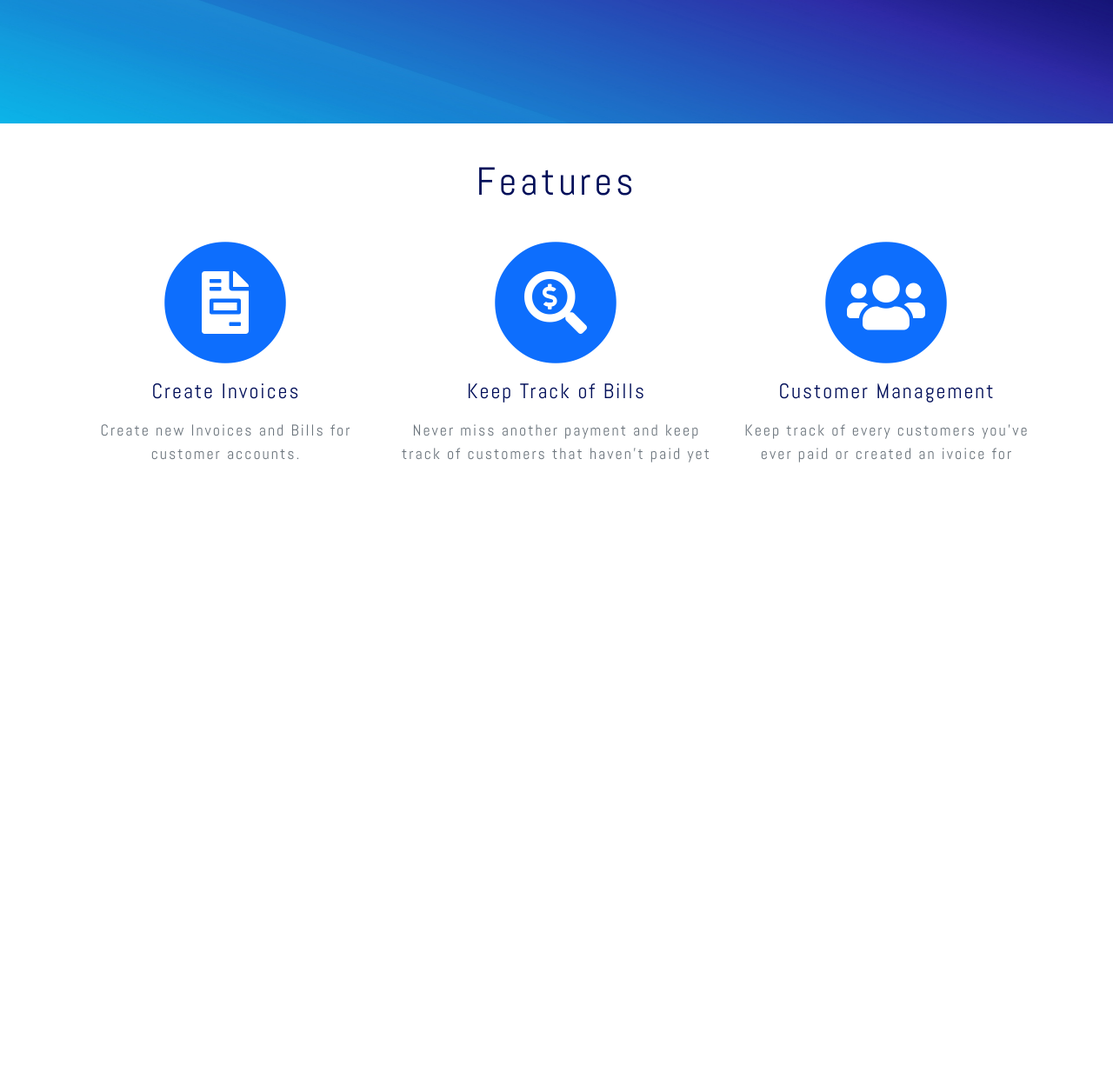
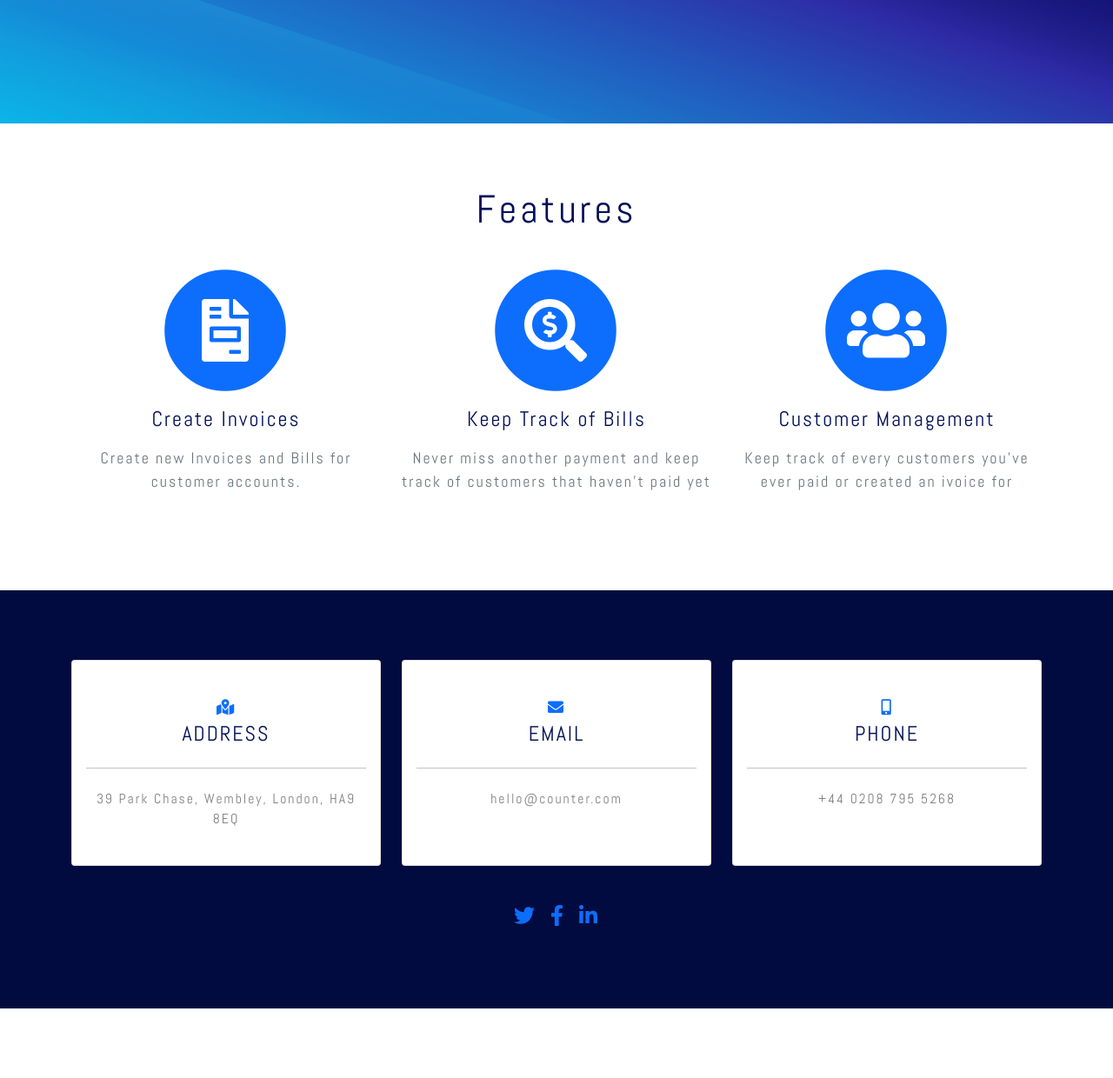
Before and after one commit to R-Prince/counter_ms4, a Django app: page / in a window 1280 px wide. Shown: the part 640-1880 px from the top of the page at 87% size. Before the commit the page ends 1172 px from the top, so only its background shows below. Run offline with Django 3.2, Linux system fonts and the light colour scheme; some libraries are stand-ins or nearby versions.

Commit message:
Add contact us section to homepage

```diff
--- a/home/templates/home/index.html
+++ b/home/templates/home/index.html
@@ -18,7 +18,7 @@
             </div>
         </div>
     </div>
-    <!-- Services-->
+    <!-- Features-->
     <section class="page-section" id="features">
         <div class="container">
             <div class="text-center">
@@ -52,4 +52,46 @@
             </div>
         </div>
     </section>
+    <!-- Contact-->
+    <section class="contact-section">
+        <div class="container">
+            <div class="row">
+                <div class="col-md-4 mb-3 mb-md-0">
+                    <div class="card py-4 h-100">
+                        <div class="card-body text-center">
+                            <i class="fas fa-map-marked-alt text-primary mb-2"></i>
+                            <h4 class="text-uppercase m-0">Address</h4>
+                            <hr class="my-4" />
+                            <div class="small text-black-50">39 Park Chase, Wembley, London, HA9 8EQ</div>
+                        </div>
+                    </div>
+                </div>
+                <div class="col-md-4 mb-3 mb-md-0">
+                    <div class="card py-4 h-100">
+                        <div class="card-body text-center">
+                            <i class="fas fa-envelope text-primary mb-2"></i>
+                            <h4 class="text-uppercase m-0">Email</h4>
+                            <hr class="my-4" />
+                            <div class="small text-black-50">hello@counter.com</div>
+                        </div>
+                    </div>
+                </div>
+                <div class="col-md-4 mb-3 mb-md-0">
+                    <div class="card py-4 h-100">
+                        <div class="card-body text-center">
+                            <i class="fas fa-mobile-alt text-primary mb-2"></i>
+                            <h4 class="text-uppercase m-0">Phone</h4>
+                            <hr class="my-4" />
+                            <div class="small text-black-50">+44 0208 795 5268</div>
+                        </div>
+                    </div>
+                </div>
+            </div>
+            <div class="social d-flex justify-content-center">
+                <a class="mx-2" href="https://twitter.com/?lang=en-gb"><i class="fab fa-twitter"></i></a>
+                <a class="mx-2" href="https://www.facebook.com/"><i class="fab fa-facebook-f"></i></a>
+                <a class="mx-2" href="https://www.linkedin.com/home/?originalSubdomain=uk"><i class="fab fa-linkedin-in"></i></a>
+            </div>
+        </div>
+    </section>
 {% endblock %}
--- a/static/css/base.css
+++ b/static/css/base.css
@@ -106,6 +106,26 @@ body{
     letter-spacing: 3px;
     color: white;
     font-family: 'Abel', sans-serif;
+}
+
+.contact-section{
+    background-color: #010B40;
+    margin: 5rem 0px;
+    padding: 5rem 0px;
+}
+
+.page-section{
+    margin: 1rem 0px;
+    padding: 1rem 0px;
+}
+
+.social{
+    padding-top: 2rem;
+}
+
+.social a{
+    font-size: 1.5rem;
+    margin: 0.5rem;
 }
 
 /* Form CSS */
```
